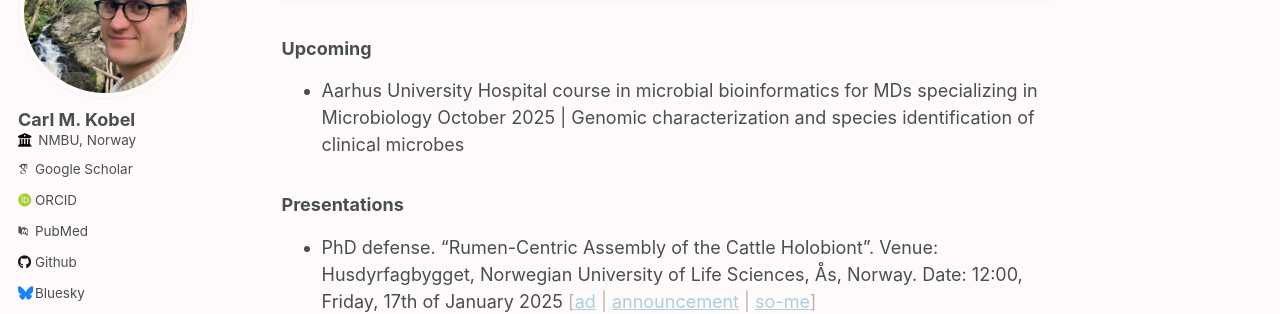
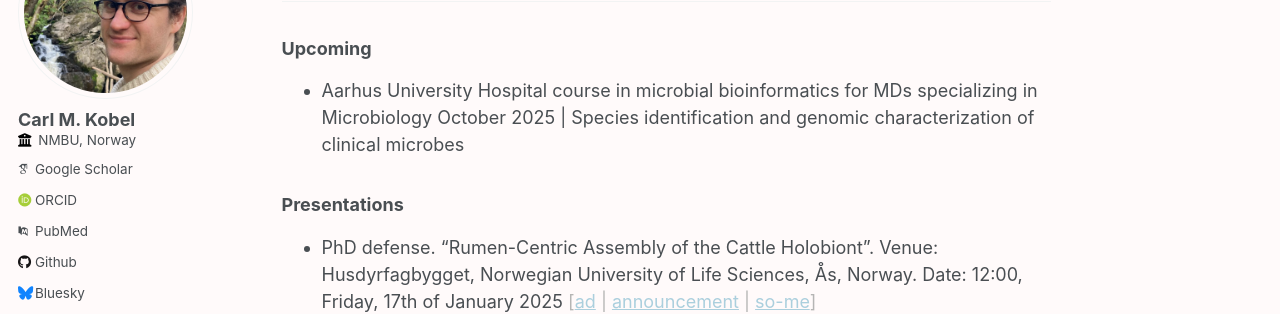
Before and after one commit to cmkobel/cmkobel.github.io, a Jekyll site: the page built from _pages/about.md, in a window 1280 px wide and 900 px high, scrolled down 504 px. Shown: the part 180-494 px from the top of the window. Built offline with Jekyll 4.4.1, drawn with Linux system fonts in a browser that asks for light colours; some web fonts are replaced.

```diff
--- a/_pages/about.md
+++ b/_pages/about.md
@@ -20,7 +20,7 @@ I'm a bioinformatician with the perspective that microbiomes are largely underva
 ## Activities
 
 ### Upcoming
-- Aarhus University Hospital course in microbial bioinformatics for MDs specializing in Microbiology October 2025 \| Genomic characterization and species identification of clinical microbes
+- Aarhus University Hospital course in microbial bioinformatics for MDs specializing in Microbiology October 2025 \| Species identification and genomic characterization of clinical microbes
 
 ### Presentations
 
```
